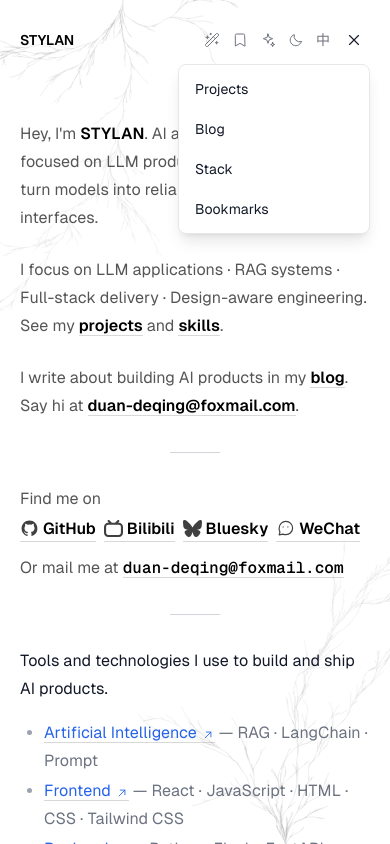
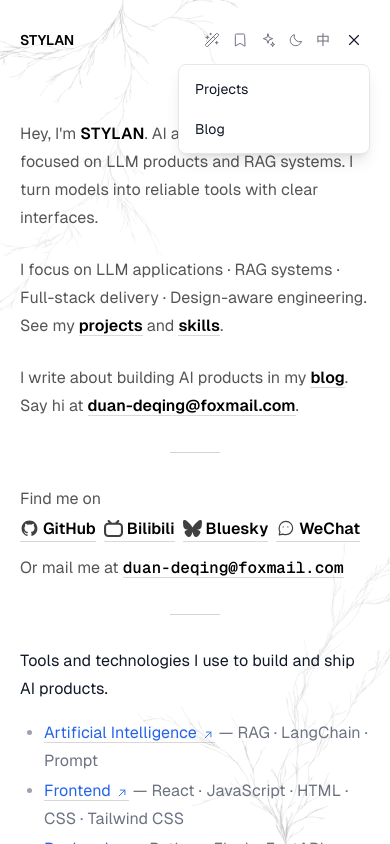
Before and after one commit to duan-deqing/duan-deqing.github.io, a React (Vite) app: page / in a window 390 px wide. Both pictures are taken after a click on the button 354 px from the left and 40 px from the top of the page. Shown: the top 844 px of the page. Built offline with nearby package versions, Linux system fonts and the light colour scheme.

Commit message:
fix: 移动端菜单仅保留项目与博客

```diff
--- a/src/components/site/HomeHeader.jsx
+++ b/src/components/site/HomeHeader.jsx
@@ -139,7 +139,7 @@ export default function HomeHeader({ background, onCycleBackground }) {
               aria-label="Mobile"
               className="home-menu-enter absolute right-0 top-full z-50 mt-2 w-48 rounded-lg border border-line bg-page p-1 shadow-lg"
             >
-              {links.map((link) => (
+              {textLinks.map((link) => (
                 <Link
                   key={link.href}
                   to={link.href}
```
Also changed, not shown: 3 other files (tests, documents, lock files or other folders).
